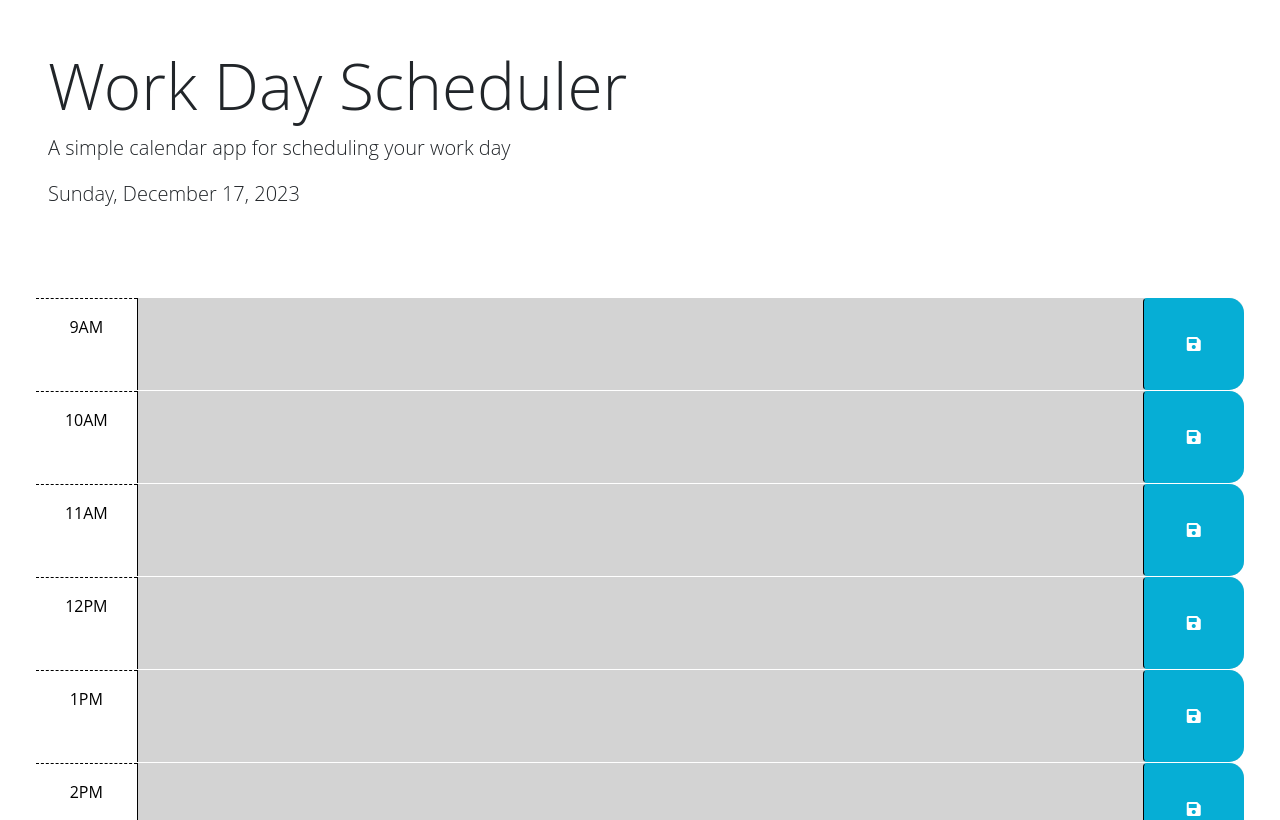
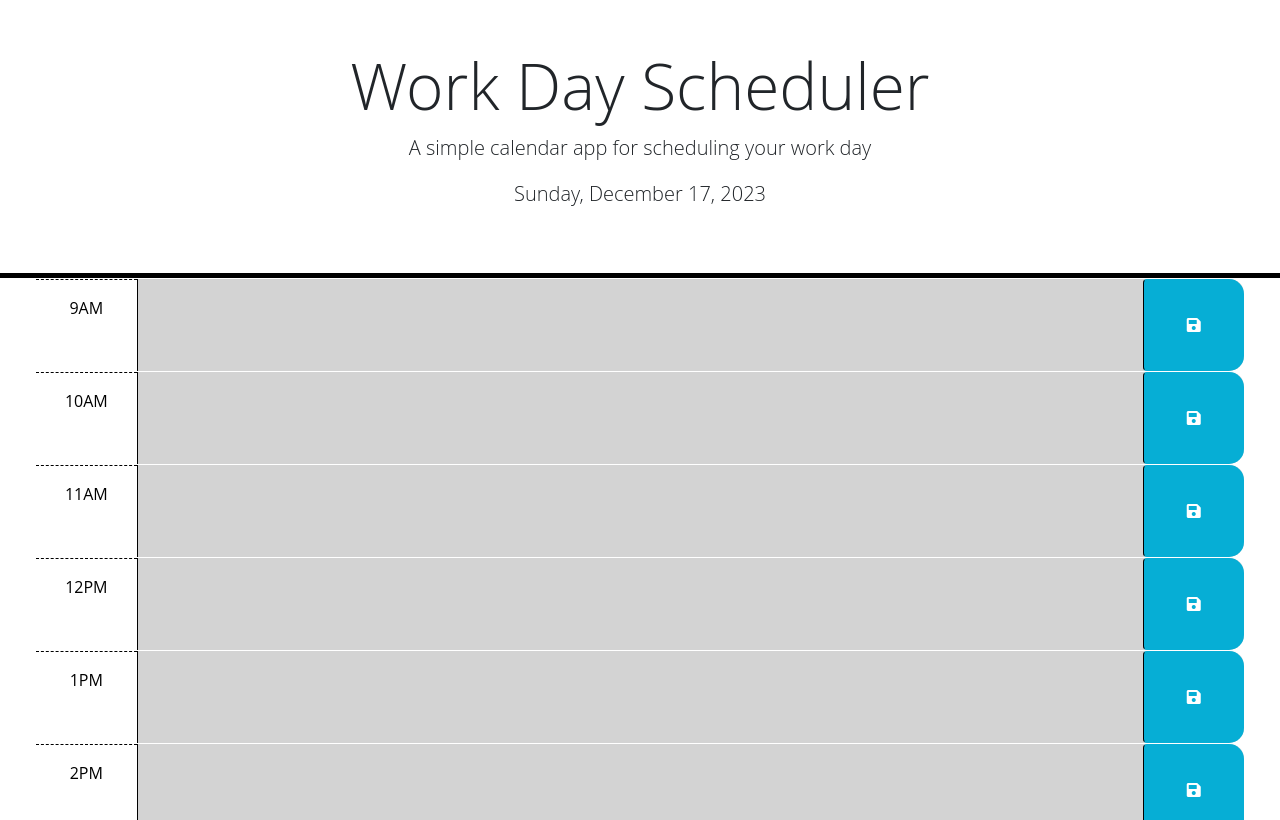
Before and after one commit to maverickwolfe21/work-day-scheduler, a plain HTML site: page index.html in a window 1280 px wide. Shown: the top 820 px of the page. Drawn offline with nearby package versions, Linux system fonts and the light colour scheme.

Commit message:
updated page styling

```diff
--- a/index.html
+++ b/index.html
@@ -22,7 +22,7 @@
   </head>
 
   <body>
-    <header class="p-5 mb-4">
+    <header class="p-5 header">
       <h1 class="display-3">Work Day Scheduler</h1>
       <p class="lead">A simple calendar app for scheduling your work day</p>
       <p id="currentDay" class="lead"></p>
--- a/style.css
+++ b/style.css
@@ -1,6 +1,11 @@
 body {
   font-family: "Open Sans", sans-serif;
   font-size: 16px;
+}
+
+.header {
+  text-align: center;
+  border-bottom: 5px solid black;
 }
 
 textarea {
```
